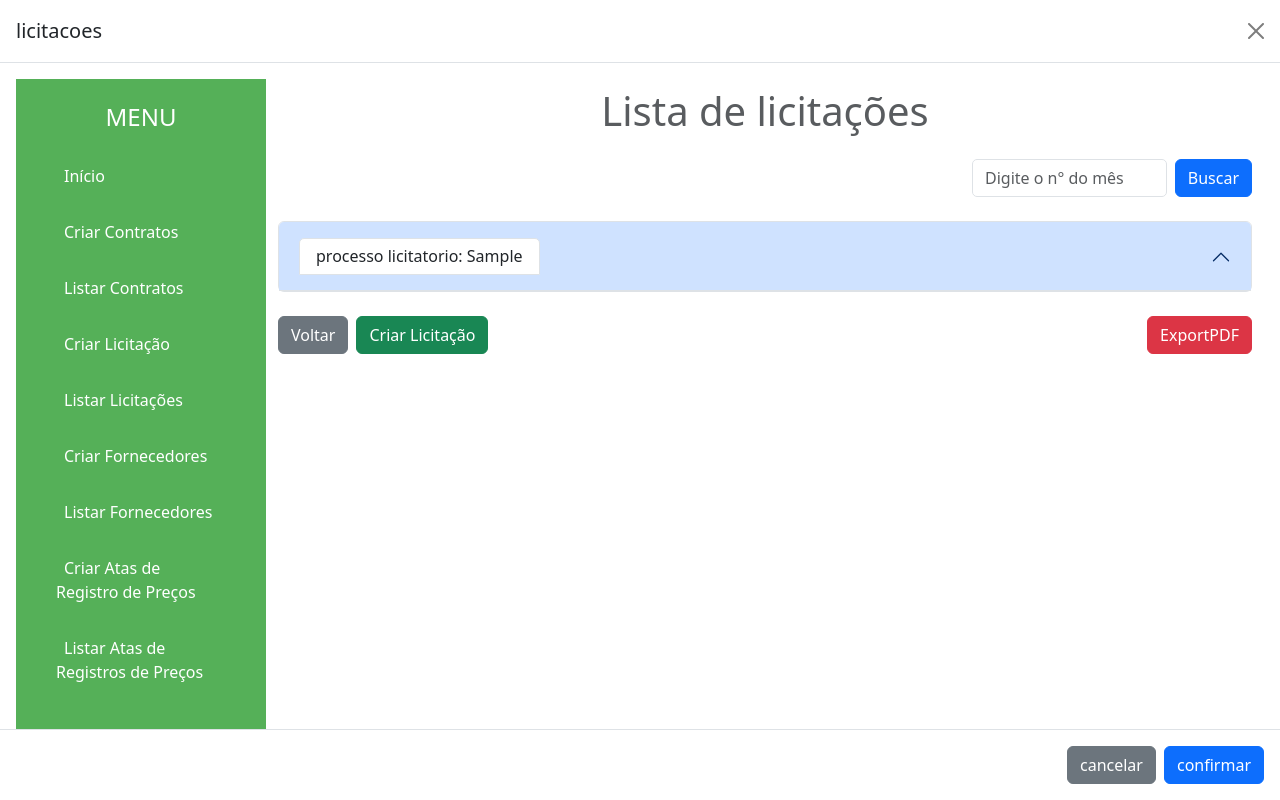
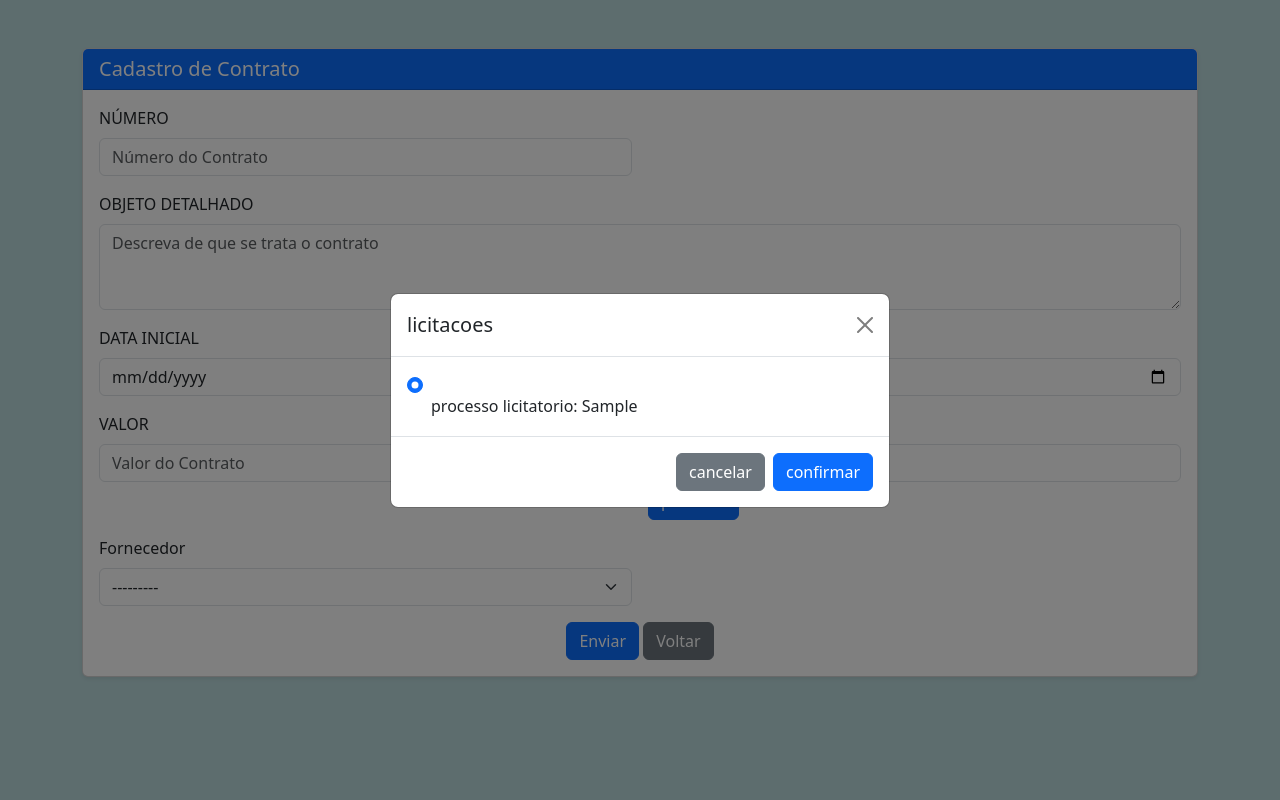
Before and after one commit to DEVerissimocoder/biddingContract, a Django app: page /contrato/ in a window 1280 px wide, after a click on "procurar". Run offline with Django 5.2, Linux system fonts and the light colour scheme; tables that the repository leaves empty hold one stand-in row (values such as "Sample post").

Commit message:
atribuindo o valor do Radio button selecionado ao input da licitacao

```diff
--- a/biddingContracts/forms.py
+++ b/biddingContracts/forms.py
@@ -139,11 +139,12 @@ class formFornecedor(forms.ModelForm):
         }
 
 class formContrato(forms.ModelForm):
-    licitacao_fk = forms.ModelChoiceField(
+
+    """licitacao_fk = forms.ModelChoiceField(
         queryset=Licitacao.objects.all(),
         label="Licitação",
         widget=forms.Select(attrs={'class': 'form-select'})
-    )
+    )"""
 
     fornecedor_fk = forms.ModelChoiceField(
         queryset=Fornecedor.objects.all(),
@@ -172,6 +173,13 @@ class formContrato(forms.ModelForm):
             "fornecedor_fk": "Fornecedor"
         }
         widgets = {
+            "licitacao_fk": forms.TextInput(
+                attrs={
+                    "type": "text",
+                    "class": "form-control",
+                    "placeholder": "licitacoes ao lado",
+                }
+            ),
             "numero": forms.TextInput(
                 attrs={
                     "type": "text",
--- a/biddingContracts/templates/contrato_new.html
+++ b/biddingContracts/templates/contrato_new.html
@@ -50,13 +50,13 @@
                     {% endif %}
                 </div>
                 <div class="col-md-6">
-                    <label for="{{ form.licitacao_fk.id_for_label }}" class="form-label">{{ form.licitacao_fk.label }}</label>
+                    <label for="{{ form.licitacao_fk.id_for_label }}" class="form-label" value="{{ form.licitacao_fk.id_for_label }}">{{ form.licitacao_fk.label }}</label>
                     {{ form.licitacao_fk }}
                     <button type="button" id="bot-licitacao" class="btn btn-primary" data-bs-toggle="modal" data-bs-target="#modal-licitacao">
                         procurar
                     </button>
                     <div class="modal fade" id="modal-licitacao" aria-labelledby="head" aria-hidden="true">
-                        <div class="modal-dialog modal-fullscreen">
+                        <div class="modal-dialog modal-dialog-centered">
                             <div class="modal-content">
                                 <div class="modal-header">
                                     <h5 class="modal-title" id="head">licitacoes</h5>
@@ -64,18 +64,21 @@
                                 </div>
 
                                 <div class="modal-body" id="modal-body-content">
+
                                     <p>lista aparecerá aqui </p>
 
                                 </div>
                                 <div class="modal-footer">
                                     <button type="button" class="btn btn-secondary" data-bs-dismiss="modal">cancelar</button>
-                                    <button type="button" class="btn btn-primary">confirmar</button>
+                                    <button id="btn-confirmar" type="button" class="btn btn-primary">confirmar</button>
+                                    <!-- estou precisando que ao confirmar -->
                                 </div>
                             </div>
                         </div>
                     </div>
 
                     {% if form.licitacao_fk.errors %}
+
                         <div class="text-danger">{{ form.licitacao_fk.errors }}</div>
                     {% endif %}
                 </div>
@@ -99,13 +102,20 @@
 </div>
 <script>
     document.getElementById('bot-licitacao').addEventListener('click', function() {
-    fetch("{% url 'biddingContracts:licitacoes' %}")
+    fetch("{% url 'biddingContracts:modal-licitacao' %}")
         .then(response => response.text())
         .then(data => {
             document.getElementById('modal-body-content').innerHTML = data;
         });
     });
 
+    document.getElementById('btn-confirmar').addEventListener('click', function(){
+        var biddingSelect = document.querySelector('input[name="flexRadioDefault"]:checked')
+        document.getElementById('{{ form.licitacao_fk.id_for_label }}').value = biddingSelect.value;
+        console.log(biddingSelect.value)
+        var modal = bootstrap.Modal.getInstance(document.getElementById('modal-licitacao'));
+        modal.hide();
+    });
 
 </script>
 {% endblock %}
--- /dev/null
+++ b/biddingContracts/templates/modal_bidding.html
@@ -0,0 +1,34 @@
+{% extends "base_template.html" %}
+
+{% load static %}
+
+
+{% block content %}
+<div class="form-check">
+
+    {% for licitacao in licitacoes %}
+    <!-- ao selecionar uma licitação, por meio do radio button eu preciso que, ao confirmar com o botão lá no arquivo contrato_new.html, o valor {{licitacao.numProcess}} vá para o campo do form.licitacao_fk lá no arquivo contrato_new.html -->
+    <input class="form-check-input" type="radio" name="flexRadioDefault" id="flexRadioDefault2" value="{{licitacao.numProcess}}" checked>
+    <label class="form-check-label" for="flexRadioDefault2">
+    <div class="accordion-item accordion-flush mt-4">
+        <h2 class="accordion-header" id="headingOne-{{ licitacao.numProcess }}">
+            <button class="accordion-button" type="button" data-bs-toggle="collapse" data-bs-target="#collapseBidding-{{ licitacao.numProcess }}" aria-expanded="true" aria-controls="collapseBidding-{{ licitacao.numProcess }}">
+                <li class="list-group-item" aria-current="true"> processo licitatorio: {{licitacao.numProcess}}</li>
+            </button>
+        </h2>
+        <div id="collapseBidding-{{ licitacao.numProcess }}" class="accordion-collapse collapse" aria-labelledby="headingOne-{{ licitacao.numProcess }}">
+            <div class="accordion-body">
+                <li class="list-group-item"> Objeto: <span class="text-success">{{licitacao.assunto}}</span></li>
+                <li class="list-group-item"> Modalidade: <span class="text-success">{{licitacao.categoria}}</span></li>
+                <li class="list-group-item"> Data: <span class="text-success">{{licitacao.date}}</span></li>
+            </div>
+        </div>
+    </div>
+        {% empty %}
+            <p>vazio!!</p>
+        {% endfor %}
+    </ul>
+    </label>
+  </div>
+
+{% endblock %}
--- a/biddingContracts/urls.py
+++ b/biddingContracts/urls.py
@@ -11,6 +11,7 @@ urlpatterns = [
     path('criar-fornecedor/', views.BiddingFornecedor.as_view(), name='fornecedor_new'),
     path('licitacoes/', views.listLicitacoes, name='licitacoes'),
     path('criar-licitacoes/', views.BiddingCreateView.as_view(), name='create-bidding'),
+    path('modal-licitacao', views.modal_licitacao, name='modal-licitacao'),
     path('contrato/', views.cadContrato, name="cadContrato"),
     path('buscar/', views.BuscarView.as_view(), name='buscar'),
     path('export-pdf/', views.export_pdf, name='export-pdf'),
--- a/biddingContracts/views.py
+++ b/biddingContracts/views.py
@@ -19,8 +19,9 @@ import weasyprint
 def cadContrato(request):
     if request.method == "POST":
         form = formContrato(request.POST)
-
+        print("post")
         if form.is_valid():
+            print("formulario validado")
             form.save()
 
             return HttpResponseRedirect(reverse("biddingContracts:contratos"))
@@ -100,12 +101,13 @@ def listLicitacoes(request):
     """mostra todas as licitacoes"""
     licitacoes = Licitacao.objects.all()
     context = {"licitacoes": licitacoes}
-    print("listLicitacoes")
     return render(request, "list_licitacoes.html", context)
-
-#View que cria as licitações
-# @method_decorator(login_required(login_url=reverse_lazy("user:login")), name="dispatch")
-# @method_decorator(user_complete_required, name="dispatch")
+#MODAL
+def modal_licitacao(request):
+    "mostra licitacao em um modal"
+    licitacoes = Licitacao.objects.all()
+    context = {"licitacoes": licitacoes}
+    return render(request, "modal_bidding.html", context)
 
 class BiddingCreateView(CreateView):
     """
```
